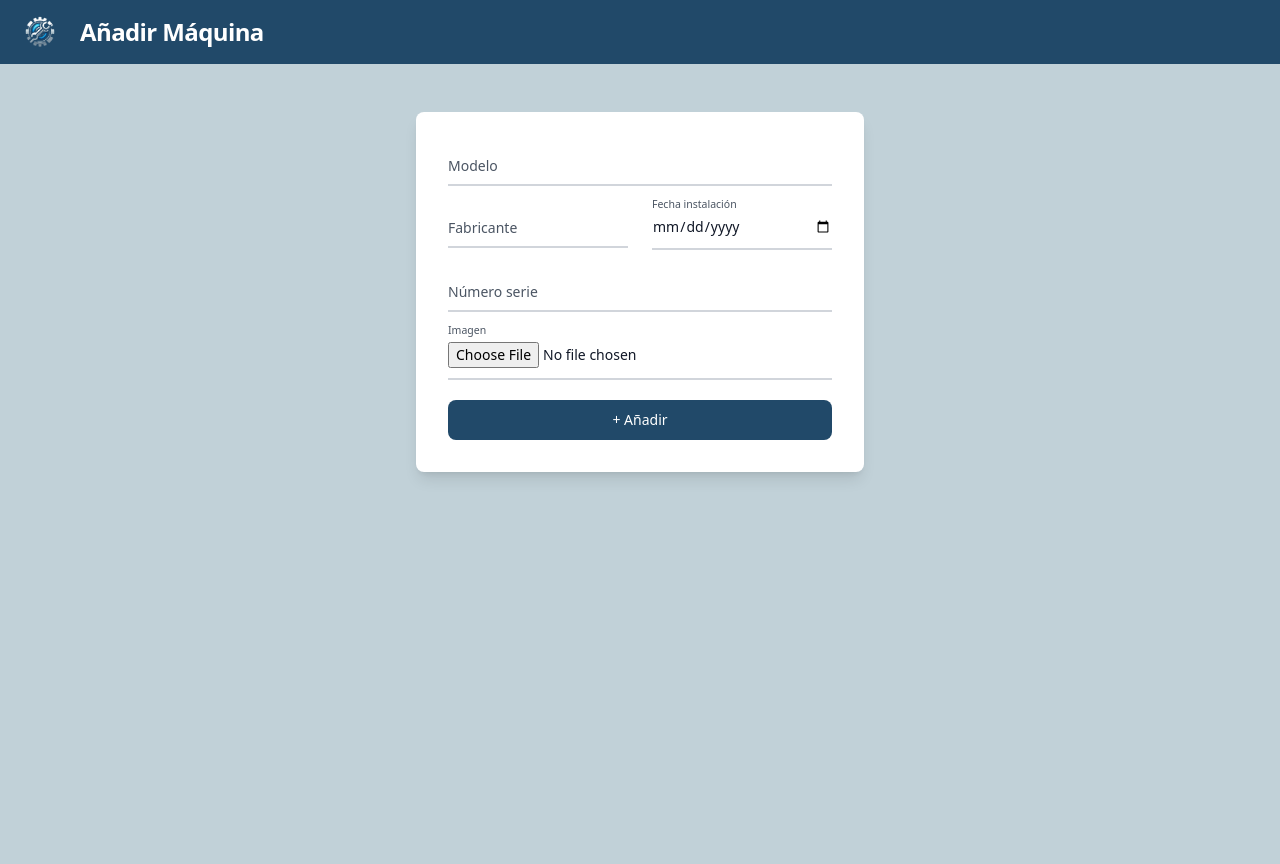
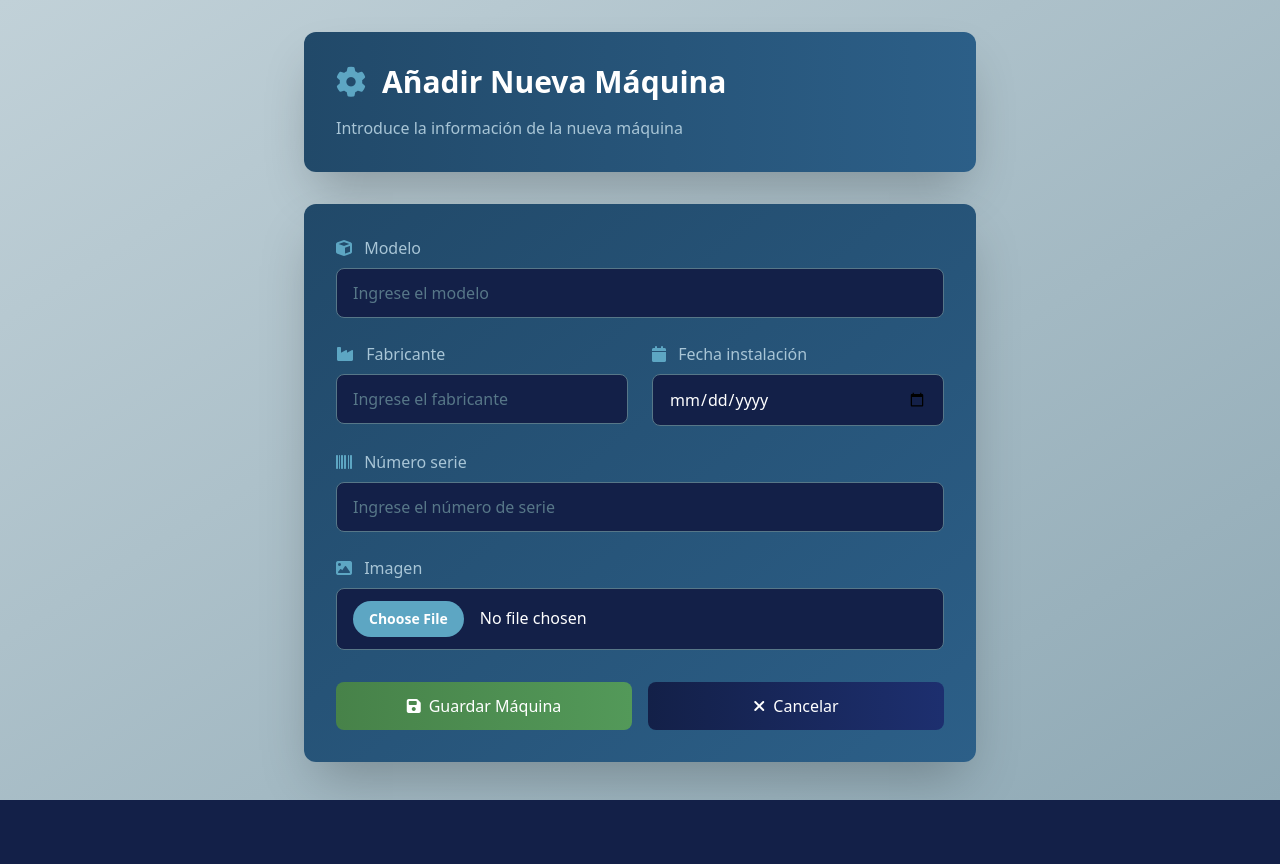
Before and after one commit to arnaugt25/Tot-Maquina, a PHP site: page /App/Views/formMachine.php in a window 1280 px wide. After the commit the page ends 800 px from the top, so only its background shows below. Run offline with PHP 8.4, Linux system fonts and the light colour scheme; style sheets or scripts are compiled from the project's sources; some libraries are stand-ins or nearby versions.

Commit message:
add machine adminpanel

```diff
--- a/App/Controllers/ctrlAdmin.php
+++ b/App/Controllers/ctrlAdmin.php
@@ -9,10 +9,11 @@ class ctrlAdmin {
         $usersModel = $container->get("Users");
         $users = $usersModel->getAllUsers();
 
-        // Debug
-        error_log(print_r($users, true));
+        $machinesModel = $container->get("Machines");
+        $machines = $machinesModel->getAllMachines();
 
         $response->set("users", $users);
+        $response->set("machines", $machines);
         $response->setTemplate("Admin.php");
 
         return $response;
--- a/App/Controllers/ctrlNotification.php
+++ b/App/Controllers/ctrlNotification.php
@@ -27,3 +27,4 @@ class ctrlNotification {
             echo "Error: " . $e->getMessage();
         }
     }
+}
--- a/App/Views/formMachine.php
+++ b/App/Views/formMachine.php
@@ -6,75 +6,95 @@
     <meta name="viewport" content="width=device-width, initial-scale=1.0">
     <title>Añadir Máquina</title>
     <script src="https://cdn.tailwindcss.com"></script>
-    <link rel="stylesheet" href="../css/listmachine.css">
     <link rel="stylesheet" href="https://cdnjs.cloudflare.com/ajax/libs/font-awesome/6.5.1/css/all.min.css">
 </head>
 
-<body>
-    <header class="bg-[#214969] shadow w-full">
-        <div class="w-full px-4 py-2 flex items-center space-x-4">
-            <img src="/uploads/images/logototmaquina.png" alt="Logo" class="h-12 transition-transform hover:scale-105">
-            <h1 class="text-2xl font-bold tracking-tight text-white">Añadir Máquina</h1>
+<body class="bg-gradient-to-br from-[#C1D1D8] to-[#8FA9B5] min-h-screen">
+
+    <!-- Contenido Principal -->
+    <main class="container mx-auto px-6 py-8">
+        <div class="max-w-2xl mx-auto">
+            <!-- Cabecera del formulario -->
+            <div class="bg-gradient-to-r from-[#214969] to-[#2C5F88] rounded-xl shadow-2xl p-8 mb-8">
+                <h1 class="text-3xl font-bold text-white mb-4 flex items-center">
+                    <i class="fas fa-cog mr-4 text-[#5DA6C3]"></i>
+                    Añadir Nueva Máquina
+                </h1>
+                <p class="text-[#A8C5D6]">Introduce la información de la nueva máquina</p>
             </div>
-    </header>
-    <div class="min-h-screen bg-[#C1D1D8] py-12">
-        <form class="max-w-md mx-auto bg-white p-8 rounded-lg shadow-lg" method="POST" action="/addmachine1" enctype="multipart/form-data">
-            <div class="relative z-0 w-full mb-5 group">
-                <input type="text" name="model" id="model"
-                    class="block py-2.5 px-0 w-full text-sm text-gray-900 bg-transparent border-0 border-b-2 border-gray-300 appearance-none focus:outline-none focus:ring-0 focus:border-[#214969] peer"
-                    placeholder=" " required />
-                <label for="model"
-                    class="absolute text-sm text-gray-600 font-medium duration-300 transform -translate-y-6 scale-75 top-3 -z-10 origin-[0] peer-focus:start-0 rtl:peer-focus:translate-x-1/4 peer-focus:text-[#214969] peer-placeholder-shown:scale-100 peer-placeholder-shown:translate-y-0 peer-focus:scale-75 peer-focus:-translate-y-6">
+
+            <!-- Formulario -->
+            <form class="bg-gradient-to-br from-[#214969] to-[#2C5F88] rounded-xl shadow-2xl p-8" method="POST" action="/addmachine1" enctype="multipart/form-data">
+                <!-- Modelo -->
+                <div class="relative z-0 w-full mb-6 group">
+                    <label for="model" class="block text-[#A8C5D6] font-medium mb-2">
+                        <i class="fas fa-cube mr-2 text-[#5DA6C3]"></i>
                         Modelo
                     </label>
+                    <input type="text" name="model" id="model"
+                        class="w-full bg-[#132048] border border-[#577788] rounded-lg px-4 py-3 text-white placeholder-[#577788] focus:outline-none focus:border-[#5DA6C3] focus:ring-2 focus:ring-[#5DA6C3]/50 transition-all"
+                        placeholder="Ingrese el modelo" required />
                 </div>
 
+                <!-- Fabricante y Fecha de instalación -->
                 <div class="grid md:grid-cols-2 md:gap-6">
-                <div class="relative z-0 w-full mb-5 group">
-                    <input type="text" name="created_by" id="created_by"
-                        class="block py-2.5 px-0 w-full text-sm text-gray-900 bg-transparent border-0 border-b-2 border-gray-300 appearance-none focus:outline-none focus:ring-0 focus:border-[#214969] peer"
-                        placeholder=" " required />
-                    <label for="created_by"
-                        class="absolute text-sm text-gray-600 font-medium duration-300 transform -translate-y-6 scale-75 top-3 -z-10 origin-[0] peer-focus:start-0 rtl:peer-focus:translate-x-1/4 peer-focus:text-[#214969] peer-placeholder-shown:scale-100 peer-placeholder-shown:translate-y-0 peer-focus:scale-75 peer-focus:-translate-y-6">
+                    <div class="relative z-0 w-full mb-6 group">
+                        <label for="created_by" class="block text-[#A8C5D6] font-medium mb-2">
+                            <i class="fas fa-industry mr-2 text-[#5DA6C3]"></i>
                             Fabricante
                         </label>
+                        <input type="text" name="created_by" id="created_by"
+                            class="w-full bg-[#132048] border border-[#577788] rounded-lg px-4 py-3 text-white placeholder-[#577788] focus:outline-none focus:border-[#5DA6C3] focus:ring-2 focus:ring-[#5DA6C3]/50 transition-all"
+                            placeholder="Ingrese el fabricante" required />
                     </div>
-                <div class="relative z-0 w-full mb-5 group">
-                    <input type="date" name="installation_date" id="installation_date"
-                        class="block py-2.5 px-0 w-full text-sm text-gray-900 bg-transparent border-0 border-b-2 border-gray-300 appearance-none focus:outline-none focus:ring-0 focus:border-[#214969] peer"
-                        required />
-                    <label for="installation_date"
-                        class="absolute text-sm text-gray-600 font-medium duration-300 transform -translate-y-6 scale-75 top-3 -z-10 origin-[0] peer-focus:start-0 rtl:peer-focus:translate-x-1/4 peer-focus:text-[#214969] peer-placeholder-shown:scale-100 peer-placeholder-shown:translate-y-0 peer-focus:scale-75 peer-focus:-translate-y-6">
+                    <div class="relative z-0 w-full mb-6 group">
+                        <label for="installation_date" class="block text-[#A8C5D6] font-medium mb-2">
+                            <i class="fas fa-calendar mr-2 text-[#5DA6C3]"></i>
                             Fecha instalación
                         </label>
+                        <input type="date" name="installation_date" id="installation_date"
+                            class="w-full bg-[#132048] border border-[#577788] rounded-lg px-4 py-3 text-white placeholder-[#577788] focus:outline-none focus:border-[#5DA6C3] focus:ring-2 focus:ring-[#5DA6C3]/50 transition-all"
+                            required />
                     </div>
                 </div>
 
-            <div class="relative z-0 w-full mb-5 group">
-                <input type="text" name="serial_number" id="serial_number"
-                    class="block py-2.5 px-0 w-full text-sm text-gray-900 bg-transparent border-0 border-b-2 border-gray-300 appearance-none focus:outline-none focus:ring-0 focus:border-[#214969] peer"
-                    placeholder=" " required />
-                <label for="serial_number"
-                    class="absolute text-sm text-gray-600 font-medium duration-300 transform -translate-y-6 scale-75 top-3 -z-10 origin-[0] peer-focus:start-0 rtl:peer-focus:translate-x-1/4 peer-focus:text-[#214969] peer-placeholder-shown:scale-100 peer-placeholder-shown:translate-y-0 peer-focus:scale-75 peer-focus:-translate-y-6">
+                <!-- Número de serie -->
+                <div class="relative z-0 w-full mb-6 group">
+                    <label for="serial_number" class="block text-[#A8C5D6] font-medium mb-2">
+                        <i class="fas fa-barcode mr-2 text-[#5DA6C3]"></i>
                         Número serie
                     </label>
+                    <input type="text" name="serial_number" id="serial_number"
+                        class="w-full bg-[#132048] border border-[#577788] rounded-lg px-4 py-3 text-white placeholder-[#577788] focus:outline-none focus:border-[#5DA6C3] focus:ring-2 focus:ring-[#5DA6C3]/50 transition-all"
+                        placeholder="Ingrese el número de serie" required />
                 </div>
 
-            <div class="relative z-0 w-full mb-5 group">
-                <input type="file" name="image" id="image"
-                    class="block py-2.5 px-0 w-full text-sm text-gray-900 bg-transparent border-0 border-b-2 border-gray-300 appearance-none focus:outline-none focus:ring-0 focus:border-[#214969] peer"
-                     />
-                <label for="image"
-                    class="absolute text-sm text-gray-600 font-medium duration-300 transform -translate-y-6 scale-75 top-3 -z-10 origin-[0] peer-focus:start-0 rtl:peer-focus:translate-x-1/4 peer-focus:text-[#214969] peer-placeholder-shown:scale-100 peer-placeholder-shown:translate-y-0 peer-focus:scale-75 peer-focus:-translate-y-6">
+                <!-- Imagen -->
+                <div class="relative z-0 w-full mb-8 group">
+                    <label for="image" class="block text-[#A8C5D6] font-medium mb-2">
+                        <i class="fas fa-image mr-2 text-[#5DA6C3]"></i>
                         Imagen
                     </label>
+                    <input type="file" name="image" id="image"
+                        class="w-full bg-[#132048] border border-[#577788] rounded-lg px-4 py-3 text-white placeholder-[#577788] focus:outline-none focus:border-[#5DA6C3] focus:ring-2 focus:ring-[#5DA6C3]/50 transition-all file:mr-4 file:py-2 file:px-4 file:rounded-full file:border-0 file:text-sm file:font-semibold file:bg-[#5DA6C3] file:text-white hover:file:bg-[#4A8A9F]" />
                 </div>
+
+                <!-- Botones -->
+                <div class="flex space-x-4">
                     <button type="submit"
-                class="w-full text-white bg-[#214969] hover:bg-[#5DA6C3] focus:ring-4 focus:outline-none focus:ring-[#C1D1D8] font-medium rounded-lg text-sm px-5 py-2.5 text-center transition duration-300 ease-in-out transform hover:scale-105">
-                + Añadir
+                        class="flex-1 bg-gradient-to-r from-[#478249] to-[#539959] text-white py-3 px-6 rounded-lg hover:from-[#2D3F58] hover:to-[#3A516D] transition-all duration-300 font-medium flex items-center justify-center">
+                        <i class="fas fa-save mr-2"></i>
+                        Guardar Máquina
                     </button>
+                    <a href="/list"
+                        class="flex-1 bg-gradient-to-r from-[#132048] to-[#1D2F6F] text-white py-3 px-6 rounded-lg hover:from-[#1a2a5e] hover:to-[#243a8a] transition-all duration-300 font-medium flex items-center justify-center">
+                        <i class="fas fa-times mr-2"></i>
+                        Cancelar
+                    </a>
+                </div>
             </form>
         </div>
+    </main>
 </body>
 
 </html>
```
Also changed, not shown: App/Container.php (+9 -0 lines), App/Views/Admin.php (+10 -4 lines), App/models/Machine.php (+13 -0 lines), public/index.php (+4 -8 lines). Lines whose indentation alone changed are shown as unchanged.
